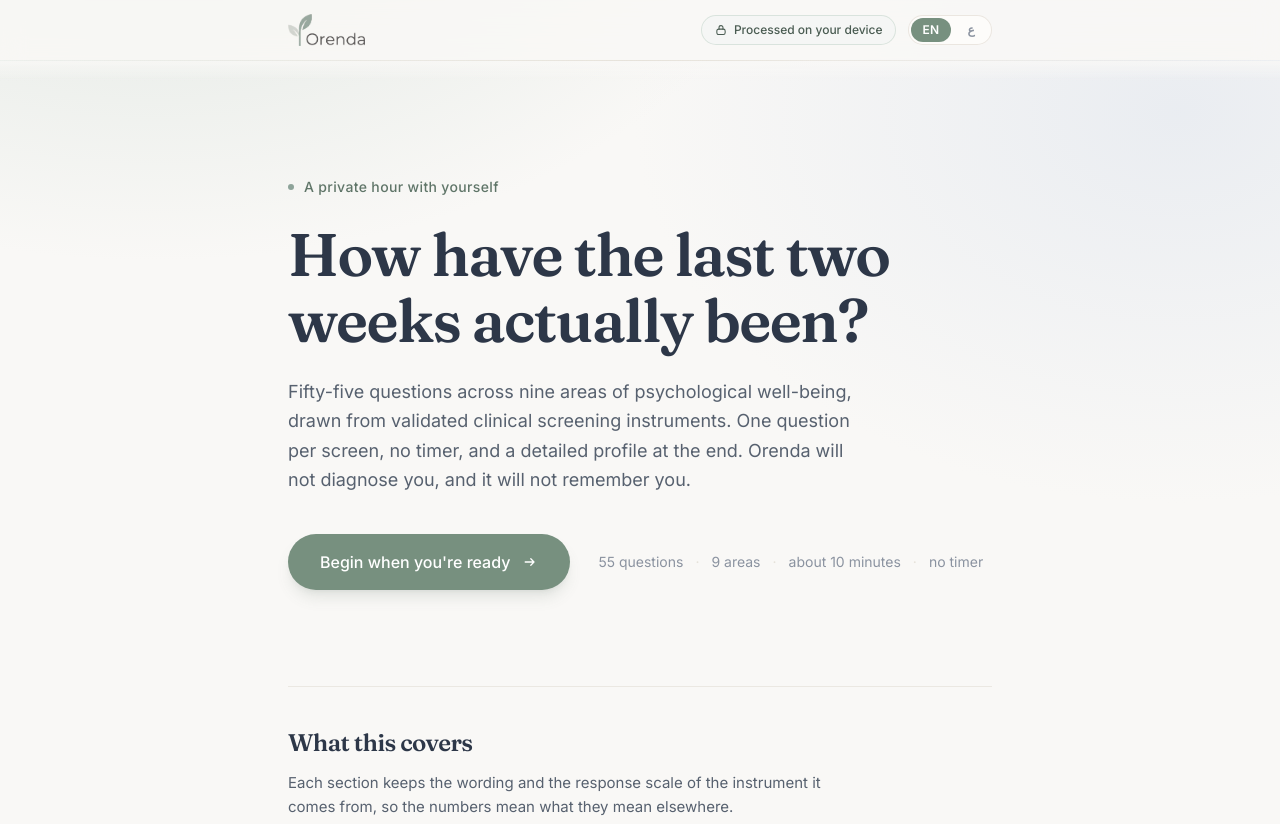
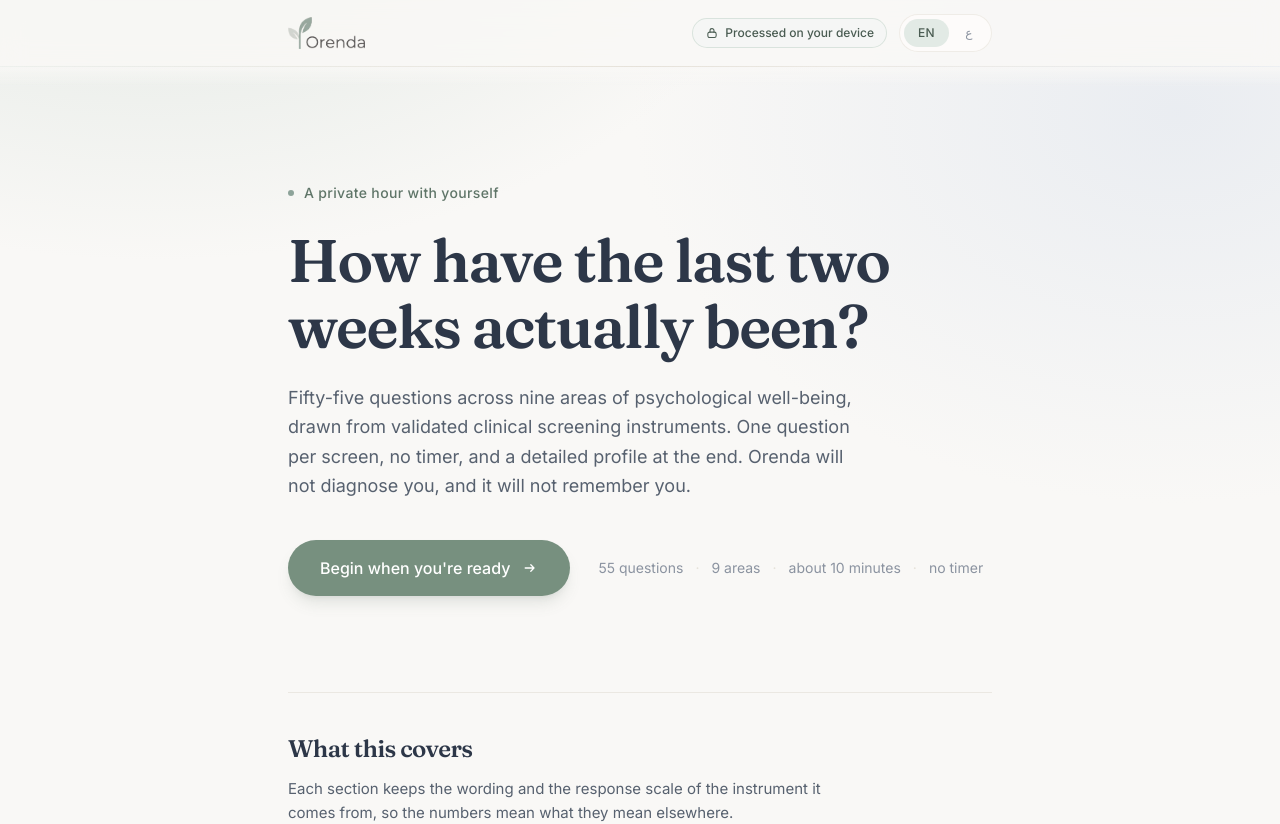
Before and after one commit to lancer7178/Orenda, a Next.js app: page / in a window 1280 px wide. Shown: the top 824 px of the page. Built offline with nearby package versions, Linux system fonts and the light colour scheme.

Commit message:
style: update language selection styles in SiteHeader component

```diff
--- a/components/site-header.tsx
+++ b/components/site-header.tsx
@@ -67,7 +67,7 @@ export function SiteHeader() {
             <div
               role="group"
               aria-label={t("languageGroup")}
-              className="border-hairline/80 flex items-center gap-0.5 rounded-full border bg-surface/70 p-0.5"
+              className="border-hairline/60 flex items-center gap-0.5 rounded-full border bg-surface/60 p-1"
             >
               {LANGUAGES.map((language) => {
                 const isActive = language.code === locale;
@@ -81,10 +81,10 @@ export function SiteHeader() {
                     aria-label={language.name}
                     title={language.name}
                     className={[
-                      "min-w-9 rounded-full px-3 py-1 text-xs font-semibold transition-colors duration-300",
+                      "min-w-9 rounded-full px-3.5 py-1.5 text-xs font-medium tracking-wide transition-all duration-300 ease-out",
                       isActive
-                        ? "bg-sage-500 text-white"
-                        : "text-ink-muted hover:text-ink",
+                        ? "bg-sage-100 text-sage-700"
+                        : "text-ink-muted hover:bg-sage-50/70 hover:text-ink",
                     ].join(" ")}
                   >
                     {language.short}
```
